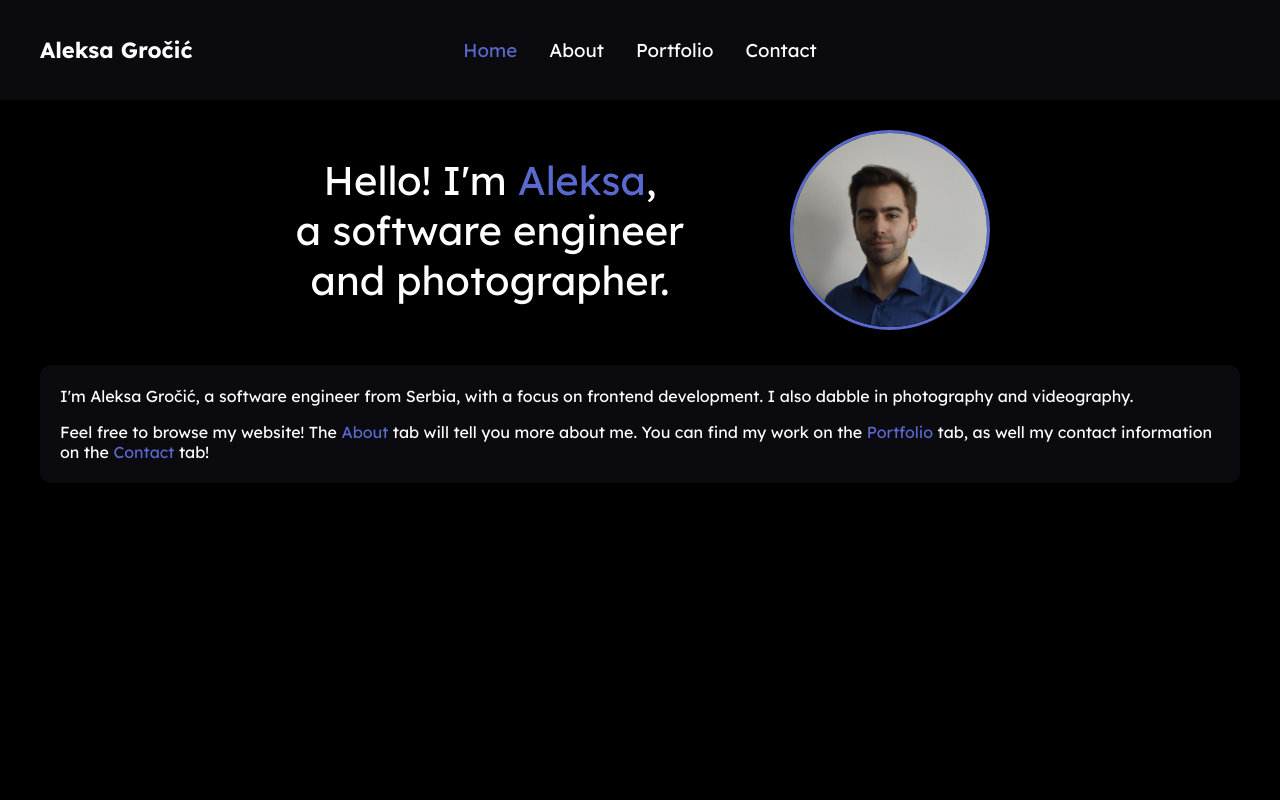
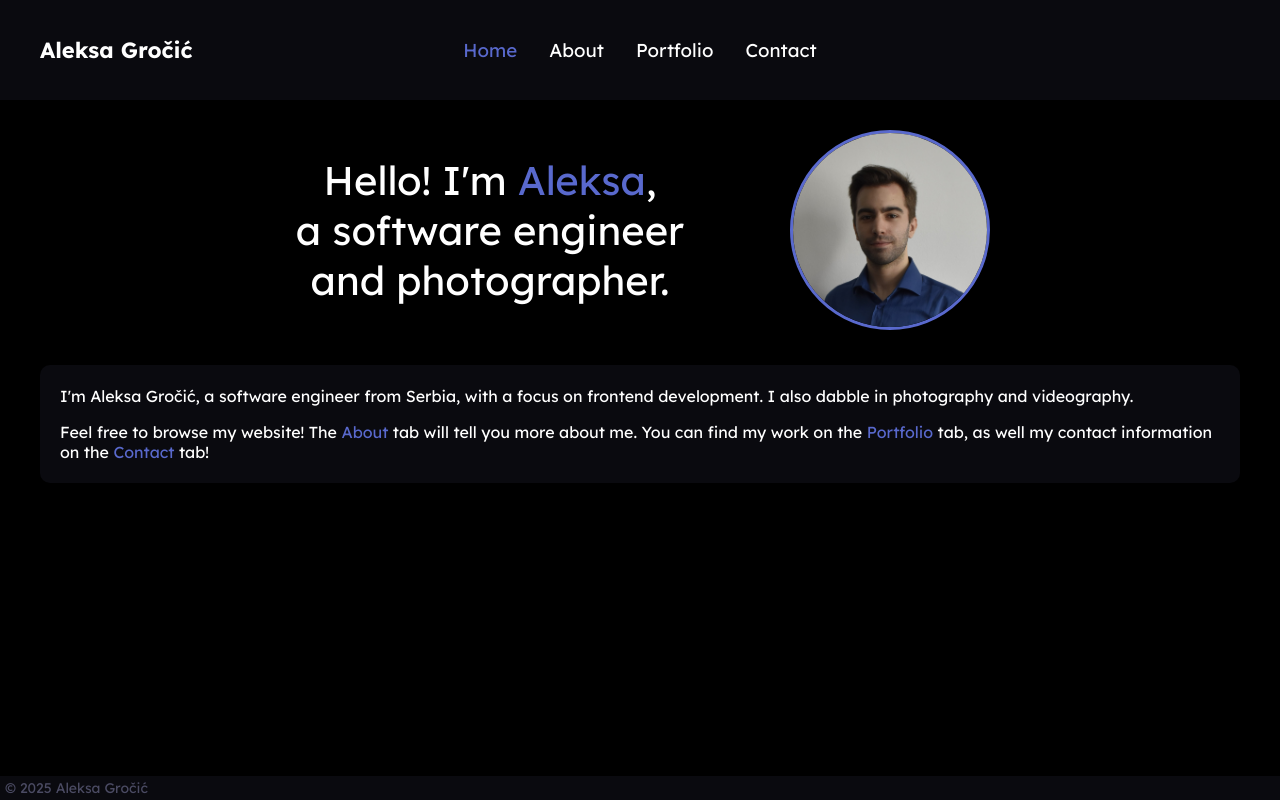
Before and after one commit to AleksaGrocic/AleksaGrocic.github.io, a React (Create React App) app in the folder portfolio-website/: page / in a window 1280 px wide. Built offline with nearby package versions, Linux system fonts and the light colour scheme.

Commit message:
Updated About page

```diff
--- a/portfolio-website/public/index.html
+++ b/portfolio-website/public/index.html
@@ -24,7 +24,7 @@
       work correctly both with client-side routing and a non-root public URL.
       Learn how to configure a non-root public URL by running `npm run build`.
     -->
-    <title>React App</title>
+    <title>Aleksa Gročić | Personal Website</title>
   </head>
   <body>
     <noscript>You need to enable JavaScript to run this app.</noscript>
--- a/portfolio-website/src/App.css
+++ b/portfolio-website/src/App.css
@@ -116,6 +116,54 @@ body {
   color: #8093ff;
 }
 
+.educationContainer {
+  display: flex;
+  flex-wrap: wrap; /* allows wrapping on smaller screens */
+  justify-content: space-between;
+  gap: 20px;
+}
+
+.educationCard {
+  line-height: 26px;
+  white-space: pre-wrap;
+  word-wrap: break-word;
+  color: white;
+  background-color: #11111a;
+  border-radius: 8px;
+  padding: 15px 20px;
+  flex: 1 1 45%; /* each takes up about half the width */
+  min-width: 300px; /* prevents shrinking too small */
+  font-size: 12pt;
+  margin-top: 0;
+}
+
+.educationDegree {
+  font-weight: bold;
+  color: #5969cd;
+}
+
+.educationYears {
+  font-size: 12pt;
+  color: #707085;
+}
+
+.footer {
+  background-color: #0a0a0f;
+  height: 24px;
+  width: 100%;
+  position: fixed;
+  bottom: 0;
+  padding: 5px;
+  display: flex;
+  align-items: center;
+}
+
+.footerText {
+  font-size: 14px;
+  margin: 0;
+  color: #4b4b63;
+}
+
 /*   CONDITIONAL FORMATTING   */
 
 @media (max-width: 768px) {
@@ -152,6 +200,16 @@ body {
   .homeBanner p {
     font-size: 16pt;
   }
+
+  .educationCard {
+    font-size: 12pt;
+    line-height: 22px;
+  }
+
+  .educationYears {
+    display: block; /* move the year to its own line */
+    margin-top: 5px;
+  }
 }
 
 @media (max-width: 1200px) {
--- a/portfolio-website/src/App.tsx
+++ b/portfolio-website/src/App.tsx
@@ -5,24 +5,21 @@ import Home from "./pages/Home";
 import About from "./pages/About";
 import Portfolio from "./pages/Portfolio";
 import Contact from "./pages/Contact";
+import Footer from "./components/Footer";
 
 export default function App() {
-  // Helper to capitalize page name
   const capitalize = (s: string) => s.charAt(0).toUpperCase() + s.slice(1);
 
-  // Initialize from URL hash (so refresh keeps same page)
   const [selectedPage, setSelectedPage] = useState<string>(() => {
     const pageFromHash = window.location.hash.replace("#", "");
     return pageFromHash ? capitalize(pageFromHash) : "Home";
   });
 
-  // Update URL hash when page changes
   const changePage = (page: string) => {
     setSelectedPage(page);
     window.location.hash = page.toLowerCase();
   };
 
-  // Handle back/forward button
   useEffect(() => {
     const handleHashChange = () => {
       const pageFromHash = window.location.hash.replace("#", "");
@@ -54,6 +51,7 @@ export default function App() {
     <>
       <Header selectedPage={selectedPage} setSelectedPage={changePage} />
       {renderPage()}
+      <Footer />
     </>
   );
 }
--- /dev/null
+++ b/portfolio-website/src/components/Footer.tsx
@@ -0,0 +1,7 @@
+export default function Footer() {
+  return (
+    <div className="footer">
+      <p className="footerText">© 2025 Aleksa Gročić</p>
+    </div>
+  );
+}
```
Also changed, not shown: portfolio-website/public/content/about.md (+21 -1 lines).
